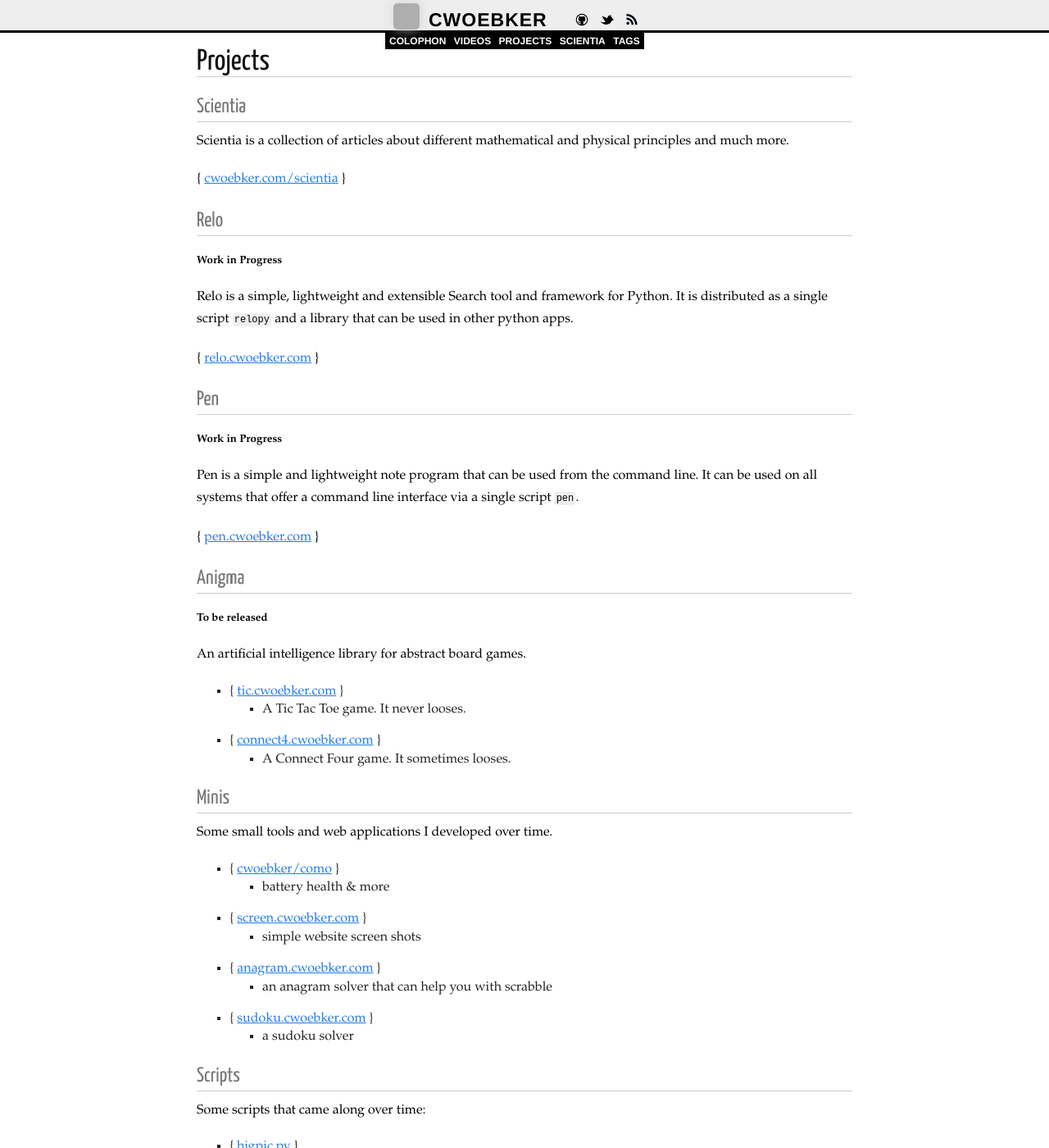
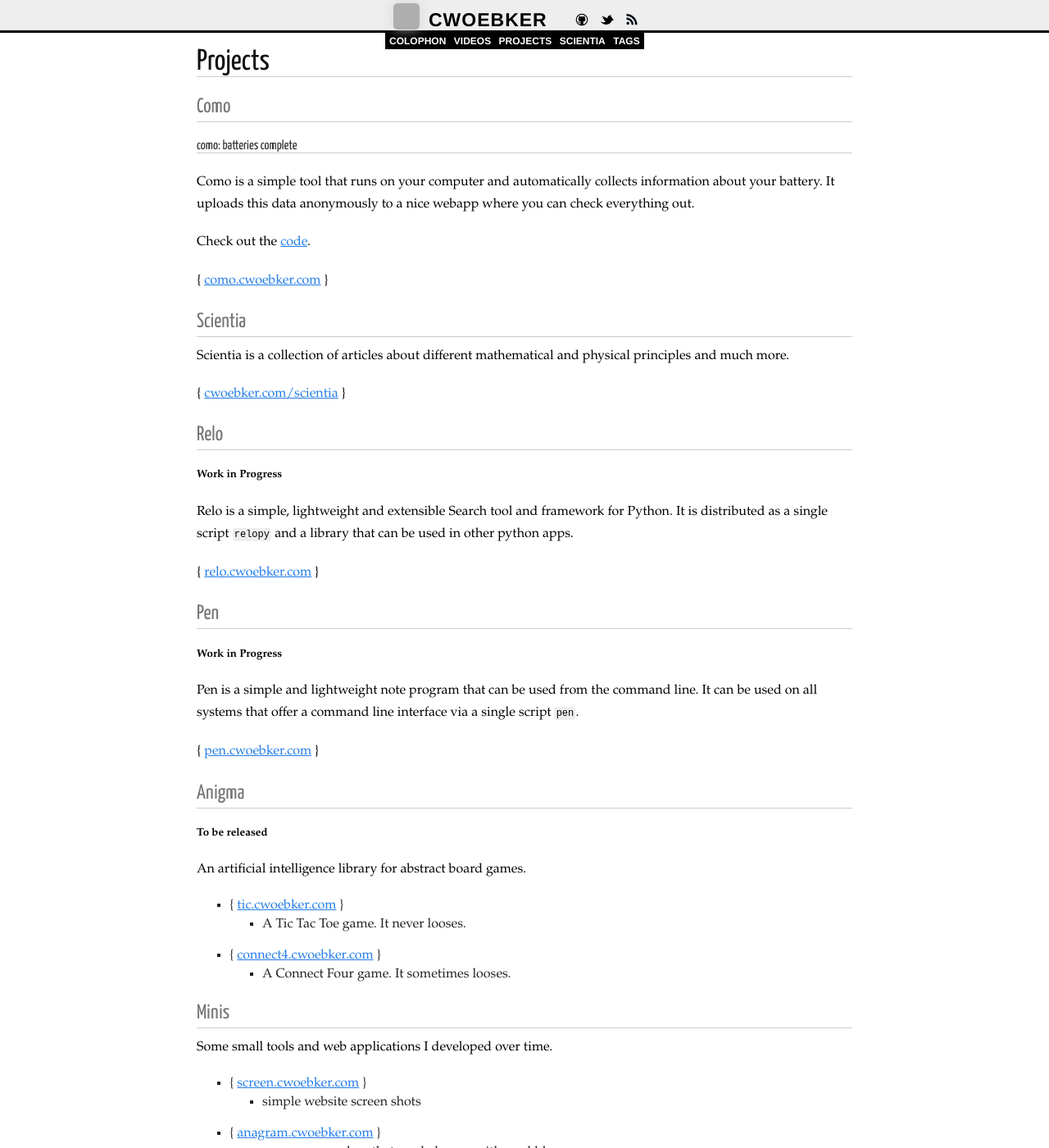
Before and after one commit to cwoebker/.com, a Jekyll site: the page built from projects.markdown, in a window 1280 px wide and 1400 px high. Shown: the whole window at 82% size. Built offline with Jekyll 4.4.1, drawn with Linux system fonts in a browser that asks for light colours; Markdown is read by kramdown in place of the engine named in the settings; grey boxes are pictures that could not be loaded.

Commit message:
fixed como entry in projects for new release

```diff
--- a/projects.markdown
+++ b/projects.markdown
@@ -3,6 +3,16 @@ layout: page
 title: Projects
 external: []
 ---
+
+### Como ###
+
+#### como: batteries complete ####
+
+Como is a simple tool that runs on your computer and automatically collects information about your battery. It uploads this data anonymously to a nice webapp where you can check everything out.
+
+Check out the [code](http://github.com/cwoebker/como).
+
+{ [como.cwoebker.com](http://como.cwoebker.com) }
 
 ### Scientia ###
 
@@ -42,9 +52,6 @@ An artificial intelligence library for abstract board games.
 
 Some small tools and web applications I developed over time.
 
-- { [cwoebker/como](http://github.com/cwoebker/como) }
-    - battery health & more
-
 - { [screen.cwoebker.com](http://screen.cwoebker.com) }
     - simple website screen shots
 
```
